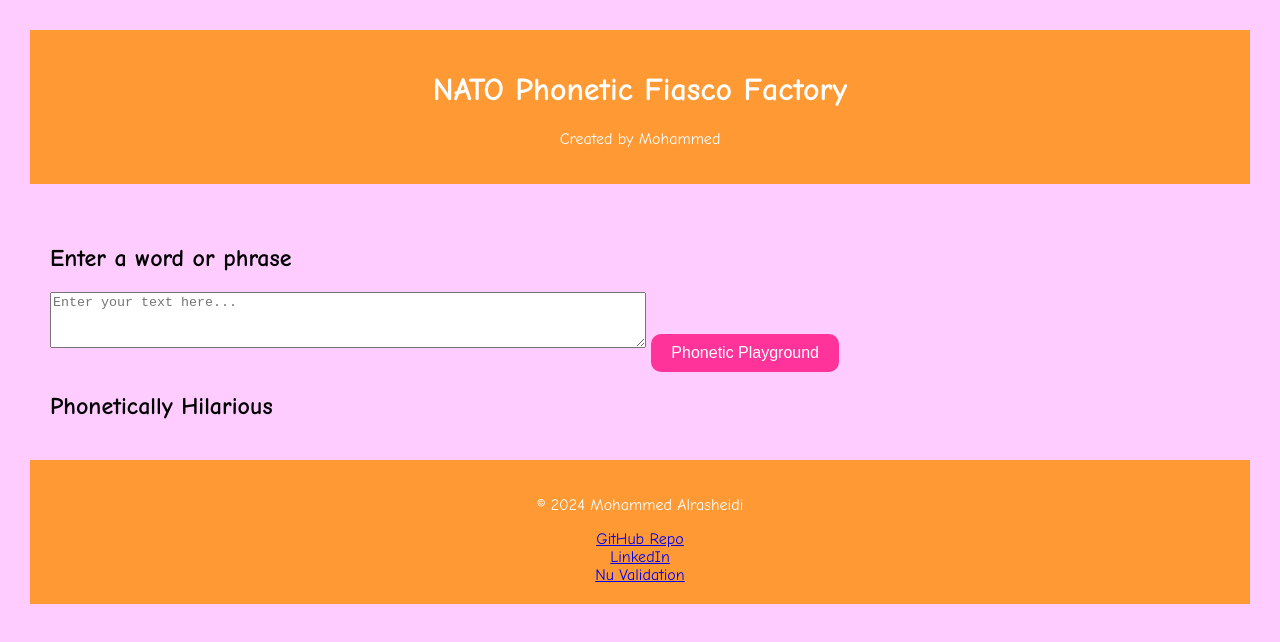
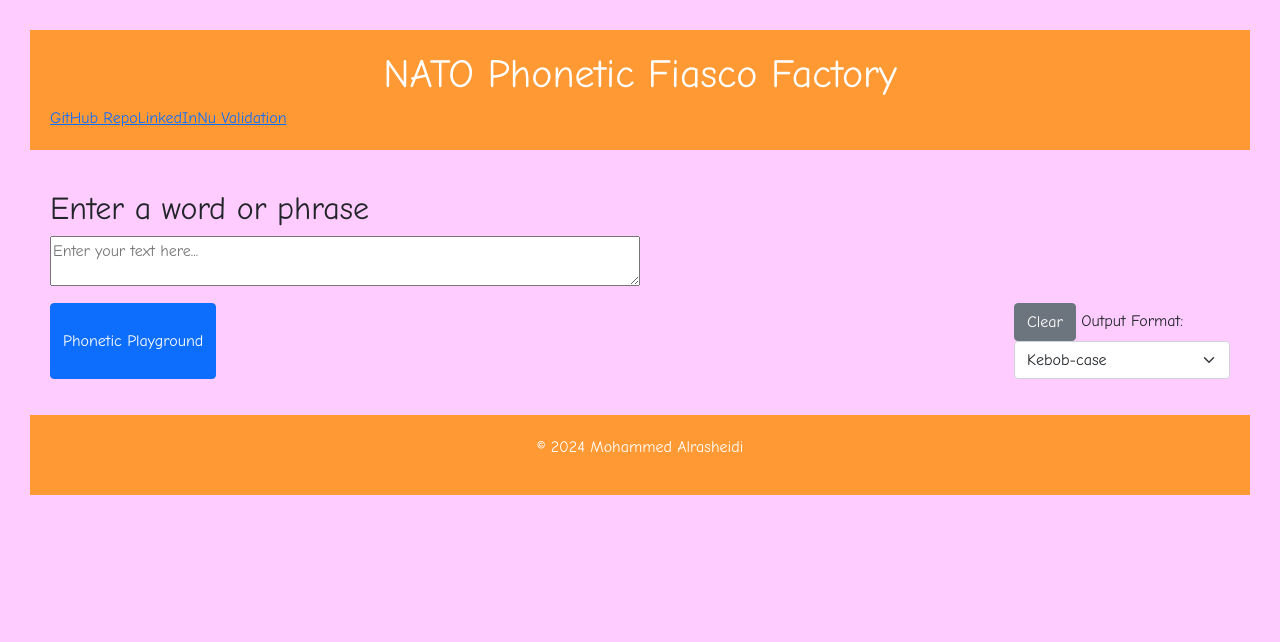
Before and after one commit to MohammedAlrasheidi/FJulliett, a plain HTML site: page index.html in a window 1280 px wide. Drawn offline with nearby package versions, Linux system fonts and the light colour scheme.

Commit message:
Update index.html

```diff
--- a/index.html
+++ b/index.html
@@ -2,41 +2,49 @@
 <html lang="en">
 <head>
   <meta charset="UTF-8">
+  <meta name="viewport" content="width=device-width, initial-scale=1.0">
+  <link rel="stylesheet" href="https://stackpath.bootstrapcdn.com/bootstrap/5.1.3/css/bootstrap.min.css">
   <link rel="stylesheet" href="./style.css">
   <title>NATO Phonetic Fiasco Factory</title>
 </head>
 <body>
   <header>
     <h1>NATO Phonetic Fiasco Factory</h1>
-    <p>Created by Mohammed</p>
+    <button id="toggleMenu" class="btn btn-primary d-lg-none">Menu</button>
+    <nav id="menu" class="d-lg-flex">
+      <a href="https://github.com/MohammedAlrasheidi/FJulliett">GitHub Repo</a>
+      <a href="https://www.linkedin.com/in/mohammed-ksa-1912972b8/">LinkedIn</a>
+      <a href="https://validator.w3.org/nu/?showsource=yes&doc=https%3A%2F%2Fgithub.com%2FMohammedAlrasheidi%2FFJulliett">Nu Validation</a>
+    </nav>
   </header>
 
   <main>
     <section>
       <h2>Enter a word or phrase</h2>
       <textarea id="inputText" placeholder="Enter your text here..."></textarea>
-      <button id="generateBtn">Phonetic Playground</button>
+      <div class="d-flex justify-content-between">
+        <button id="generateBtn" class="btn btn-primary">Phonetic Playground</button>
+        <div>
+          <button id="clearBtn" class="btn btn-secondary">Clear</button>
+          <label for="outputFormat">Output Format:</label>
+          <select id="outputFormat" class="form-select">
+            <option value="kebob-case">Kebob-case</option>
+            <option value="civilian">Civilian</option>
+            <option value="nato">NATO Phonetic Alphabet</option>
+          </select>
+        </div>
+      </div>
     </section>
 
-    <section id="outputSection">
-      <h2>Phonetically Hilarious</h2>
-      <ul id="outputList"></ul>
-    </section>
+    <section id="outputSection" class="mt-3"></section>
   </main>
 
   <footer>
     <p>&copy; 2024 Mohammed Alrasheidi</p>
-    <nav>
-      <a href="https://github.com/MohammedAlrasheidi/FJulliett">GitHub Repo</a>
-    </nav>
-    <nav>
-      <a href="https://www.linkedin.com/in/mohammed-ksa-1912972b8/">LinkedIn</a>
-    </nav>
-    <nav>
-      <a href="https://validator.w3.org/nu/?showsource=yes&doc=https%3A%2F%2Fgithub.com%2FMohammedAlrasheidi%2FFJulliett">Nu Validation</a>
-    </nav>
   </footer>
 
+  <script src="https://cdnjs.cloudflare.com/ajax/libs/jquery/3.6.0/jquery.min.js"></script>
+  <script src="https://stackpath.bootstrapcdn.com/bootstrap/5.1.3/js/bootstrap.bundle.min.js"></script>
   <script src="./script.js"></script>
 </body>
 </html>
```
